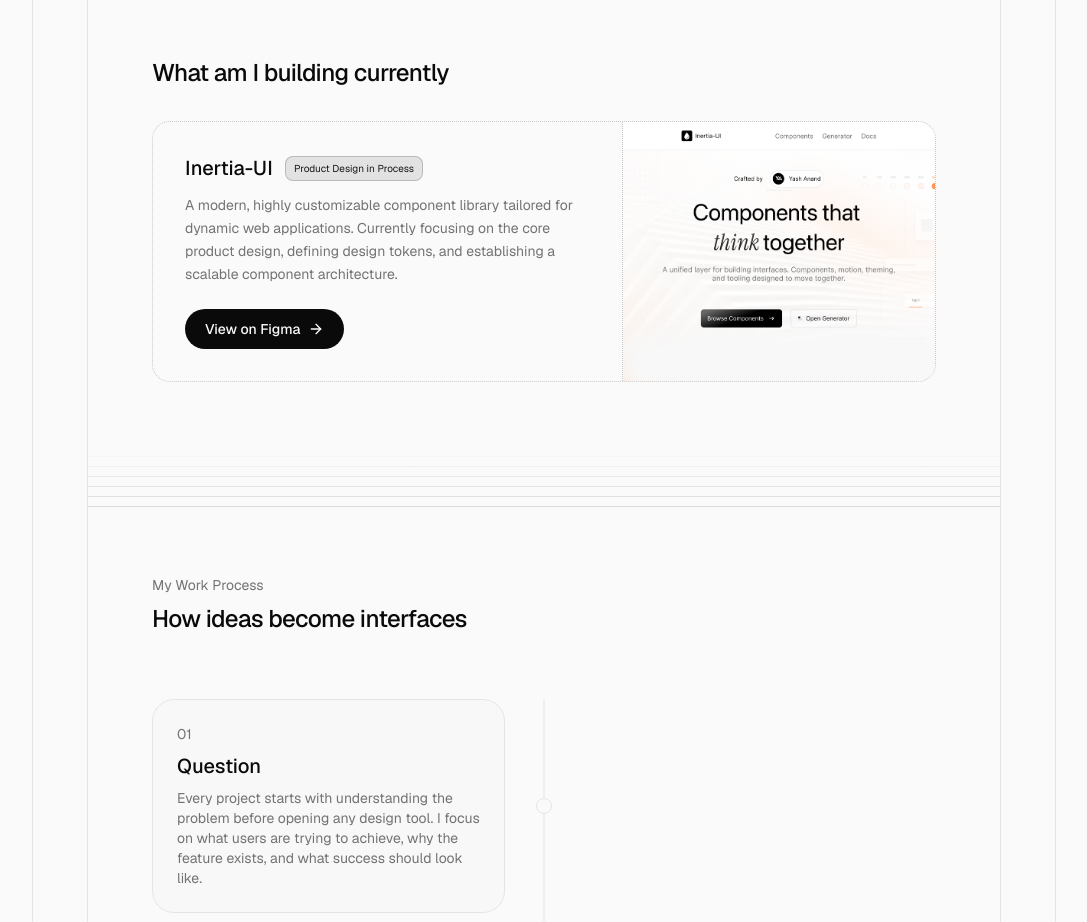
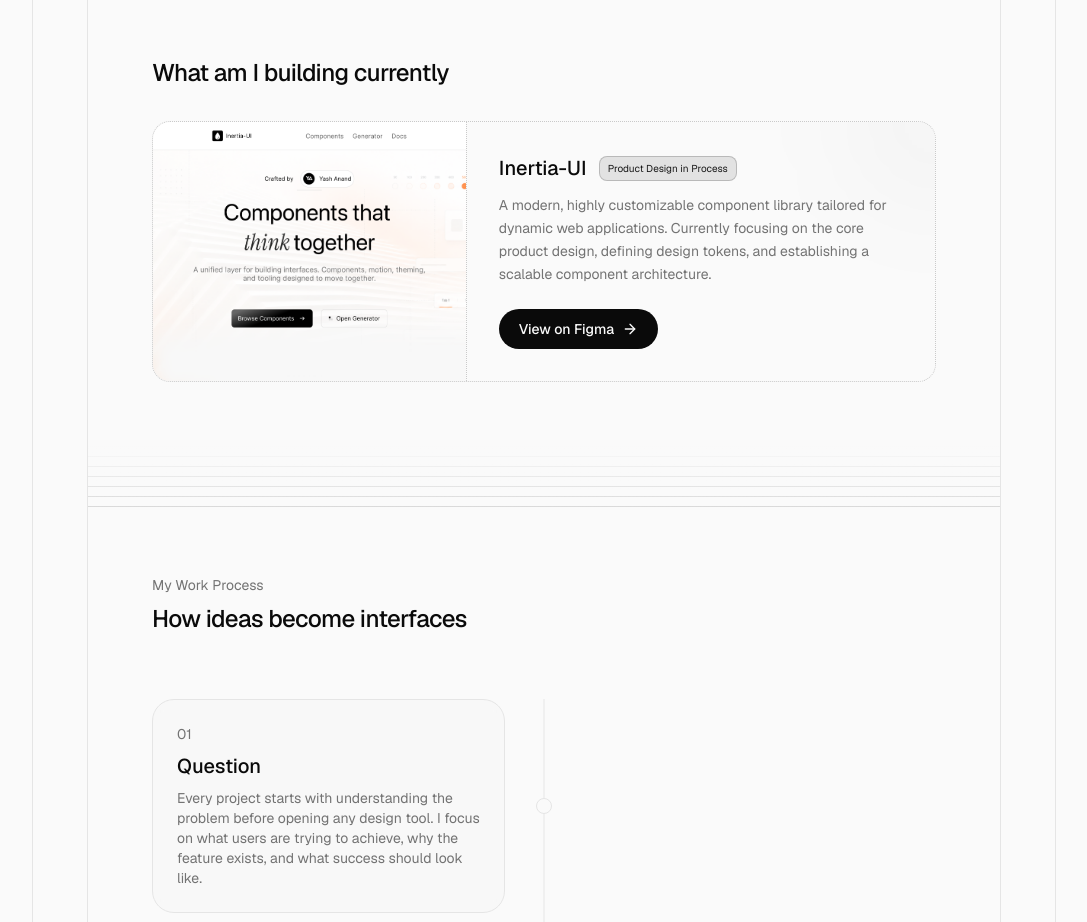
Before and after one commit to yashanand167/yashanand167.github.io, a Next.js app: page /personal in a window 1280 px wide. Shown: the part 1100-2022 px from the top of the page, without its empty margins (96-1183 px from the left). Built offline with nearby package versions, Linux system fonts and the light colour scheme.

Commit message:
feat: reorder Inertia-UI layout components to display preview image before content

```diff
--- a/app/personal/page.tsx
+++ b/app/personal/page.tsx
@@ -176,8 +176,21 @@
 
                                     <div className="relative z-10 flex flex-col md:flex-row">
 
+                                        {/* Image */}
+                                        <div className="md:w-[40%] relative bg-gradient-to-br from-primary/5 to-transparent overflow-hidden">
+
+                                            {/* eslint-disable-next-line @next/next/no-img-element */}
+                                            <img
+                                                src="/Landing Page.png"
+                                                alt="Inertia UI Preview"
+                                                className="w-full h-full object-cover transition-transform duration-700 group-hover:scale-105"
+                                            />
+
+                                            <div className="absolute inset-0 bg-gradient-to-t from-background/60 to-transparent opacity-0 group-hover:opacity-100 transition-opacity duration-500" />
+                                        </div>
+
                                         {/* Content */}
-                                        <div className="flex-1 p-6 md:p-8 flex flex-col justify-center">
+                                        <div className="flex-1 p-6 md:p-8 flex flex-col justify-center border-t md:border-l md:border-t-0 border-dotted border-foreground/20">
                                             <div className="flex items-center gap-3 mb-3 flex-wrap">
                                                 <h3 className="text-lg md:text-xl font-medium text-foreground">
                                                     Inertia-UI
@@ -202,19 +215,6 @@
 
                                                 <ArrowRight className="w-4 h-4 group-hover/btn:translate-x-0.5 transition-transform" />
                                             </a>
-                                        </div>
-
-                                        {/* Image */}
-                                        <div className="md:w-[40%] border-t md:border-l md:border-t-0 border-dotted border-foreground/20 relative bg-gradient-to-br from-primary/5 to-transparent overflow-hidden">
-
-                                            {/* eslint-disable-next-line @next/next/no-img-element */}
-                                            <img
-                                                src="/Landing Page.png"
-                                                alt="Inertia UI Preview"
-                                                className="w-full h-full object-cover transition-transform duration-700 group-hover:scale-105"
-                                            />
-
-                                            <div className="absolute inset-0 bg-gradient-to-t from-background/60 to-transparent opacity-0 group-hover:opacity-100 transition-opacity duration-500" />
                                         </div>
                                     </div>
                                 </div>
```
